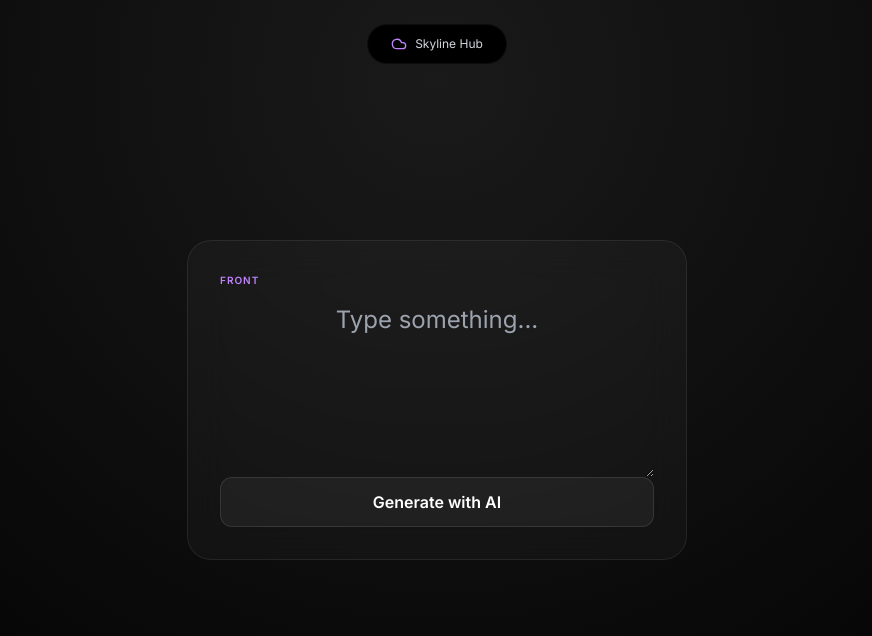
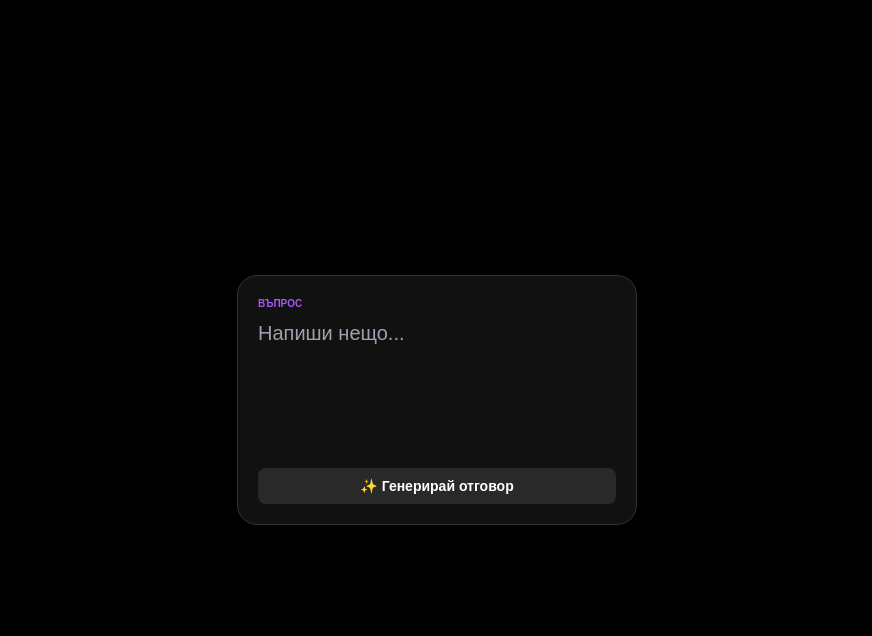
Before and after one commit to B0b4eto/stidyspace2, a plain HTML site: page Flashcardcreate.html in a window 1280 px wide. Shown: the whole page, without its empty margins (203-1075 px from the left). Drawn offline with nearby package versions, Linux system fonts and the light colour scheme.

Commit message:
Refactor Flashcard HTML structure and styles

```diff
--- a/Flashcardcreate.html
+++ b/Flashcardcreate.html
@@ -2,102 +2,70 @@
 <html lang="bg">
 <head>
     <meta charset="UTF-8">
-    <meta name="viewport" content="width=device-width, initial-scale=1.0">
-    <title>Skyline Flashcard Studio</title>
+    <title>Skyline Studio</title>
     <script src="https://cdn.tailwindcss.com"></script>
-    <script src="https://unpkg.com/lucide@latest"></script>
     <script src="https://cdn.jsdelivr.net/npm/@supabase/supabase-js@2"></script>
-    <link href="https://fonts.googleapis.com/css2?family=Inter:wght@300;400;600&display=swap" rel="stylesheet">
     <style>
-        body { font-family: 'Inter', sans-serif; background: radial-gradient(circle at 50% 10%, #1a1a1a 0%, #000000 100%); height: 100vh; overflow: hidden; color: white; display: flex; flex-direction: column; align-items: center; }
-        .glass { background: rgba(255, 255, 255, 0.03); backdrop-filter: blur(20px); border: 1px solid rgba(255, 255, 255, 0.08); }
-        #skyline-island { transition: all 0.6s cubic-bezier(0.16, 1, 0.3, 1); z-index: 50; }
-        #skyline-island.expanded { width: 380px !important; height: 260px !important; border-radius: 28px !important; background: rgba(15, 15, 15, 0.95); }
-        .stage { perspective: 1200px; }
-        .flashcard { transform-style: preserve-3d; transition: transform 0.8s cubic-bezier(0.34, 1.56, 0.64, 1); cursor: pointer; }
-        .flashcard.flipped { transform: rotateY(180deg); }
-        .face { backface-visibility: hidden; position: absolute; inset: 0; border-radius: 24px; padding: 2rem; }
-        .back { transform: rotateY(180deg); }
+        body { background: #000; color: white; display: flex; align-items: center; justify-content: center; height: 100vh; font-family: sans-serif; }
+        .card { width: 400px; height: 250px; position: relative; cursor: pointer; transition: transform 0.6s; transform-style: preserve-3d; }
+        .card.flipped { transform: rotateY(180deg); }
+        .face { position: absolute; width: 100%; height: 100%; backface-visibility: hidden; border-radius: 20px; padding: 20px; border: 1px solid #333; background: #111; display: flex; flex-direction: column; }
+        .back { transform: rotateY(180deg); background: #050505; border-color: #a855f7; }
     </style>
 </head>
 <body>
 
-    <div id="skyline-island" class="fixed top-6 h-[40px] w-[140px] bg-black rounded-full flex items-center justify-center cursor-pointer border border-white/5">
-        <div class="island-closed flex items-center gap-2 text-xs font-medium text-gray-300">
-            <i data-lucide="cloud" class="w-4 h-4 text-purple-400"></i> Skyline Hub
+    <div class="card" id="fcard" onclick="this.classList.toggle('flipped')">
+        <div class="face front">
+            <span class="text-[10px] text-purple-500 font-bold mb-2">ВЪПРОС</span>
+            <textarea id="q" class="bg-transparent border-none text-xl outline-none flex-1 resize-none" placeholder="Напиши нещо..." onclick="event.stopPropagation()"></textarea>
+            <button onclick="askAI(event)" id="aiBtn" class="bg-white/10 hover:bg-white/20 p-2 rounded-lg text-sm font-bold transition-all">✨ Генерирай отговор</button>
         </div>
-        <div class="island-expanded hidden w-full h-full p-5 opacity-0 flex flex-col">
-            <div class="text-sm font-bold border-b border-white/10 pb-2 mb-2">Library</div>
-            <div id="file-list" class="flex-1 overflow-y-auto text-xs text-gray-400">Drop files here...</div>
-        </div>
-    </div>
-
-    <div class="stage flex-1 flex items-center justify-center w-full">
-        <div id="card" class="flashcard w-[500px] h-[320px] relative">
-            <div class="face front glass flex flex-col justify-between">
-                <div class="text-[10px] font-bold text-purple-400 uppercase tracking-widest">Front</div>
-                <textarea id="front-in" class="bg-transparent border-none outline-none text-2xl text-center flex-1 mt-4" placeholder="Type something..."></textarea>
-                <button id="ai-gen" class="w-full py-3 rounded-xl bg-white/5 border border-white/10 hover:bg-white/10 transition-all font-bold">Generate with AI</button>
-            </div>
-            <div class="face back glass flex flex-col justify-between bg-black/80">
-                <div class="text-[10px] font-bold text-green-400 uppercase tracking-widest">Answer</div>
-                <textarea id="back-out" class="bg-transparent border-none outline-none text-lg text-center flex-1 mt-4"></textarea>
-                <button onclick="saveToSupabase()" class="w-full py-2 bg-green-500/20 rounded-lg text-xs font-bold uppercase">Save Card</button>
-            </div>
+        <div class="face back">
+            <span class="text-[10px] text-green-500 font-bold mb-2">ОТГОВОР</span>
+            <textarea id="a" class="bg-transparent border-none text-lg outline-none flex-1 resize-none" onclick="event.stopPropagation()"></textarea>
+            <button onclick="save(event)" class="bg-purple-600 p-2 rounded-lg text-sm font-bold">💾 Запази в Supabase</button>
         </div>
     </div>
 
     <script>
-        // Коректна инициализация БЕЗ конфликти
-        const S_URL = "https://zfqpfhtbpfdudbpqzbbg.supabase.co";
-        const S_KEY = "eyJhbGciOiJIUzI1NiIsInR5cCI6IkpXVCJ9.eyJpc3MiOiJzdXBhYmFzZSIsInJlZiI6InpmcXBmaHRicGZkdWRicHF6YmJnIiwicm9sZSI6ImFub24iLCJpYXQiOjE3NjgyOTQ5NzQsImV4cCI6MjA4Mzg3MDk3NH0.QnmNeFn9LX9ZIc-bINH_4DNKFeJj9LCYU7QF5ZwfaDE";
-        const supabaseClient = window.supabase.createClient(S_URL, S_KEY); // Променено име
+        // Използваме 'sbClient', за да няма конфликт с името на библиотеката
+        const sbClient = window.supabase.createClient("https://zfqpfhtbpfdudbpqzbbg.supabase.co", "eyJhbGciOiJIUzI1NiIsInR5cCI6IkpXVCJ9.eyJpc3MiOiJzdXBhYmFzZSIsInJlZiI6InpmcXBmaHRicGZkdWRicHF6YmJnIiwicm9sZSI6ImFub24iLCJpYXQiOjE3NjgyOTQ5NzQsImV4cCI6MjA4Mzg3MDk3NH0.QnmNeFn9LX9ZIc-bINH_4DNKFeJj9LCYU7QF5ZwfaDE");
 
-        const WORKER_URL = "https://curly-mountain-4c28.boy05geo.workers.dev"; //
+        async function askAI(e) {
+            e.stopPropagation();
+            const btn = document.getElementById('aiBtn');
+            const prompt = document.getElementById('q').value;
+            if(!prompt) return alert("Първо напиши въпрос!");
 
-        lucide.createIcons();
-
-        // Анимация на картата
-        const cardEl = document.getElementById('card');
-        cardEl.addEventListener('dblclick', () => cardEl.classList.toggle('flipped'));
-
-        // AI Генериране
-        document.getElementById('ai-gen').addEventListener('click', async (e) => {
-            e.stopPropagation();
-            const prompt = document.getElementById('front-in').value;
-            if(!prompt) return alert("Write something!");
+            btn.innerText = "Мисли...";
+            btn.disabled = true;
 
             try {
-                const res = await fetch(WORKER_URL, {
+                const res = await fetch("https://curly-mountain-4c28.boy05geo.workers.dev", {
                     method: 'POST',
                     headers: { 'Content-Type': 'application/json' },
-                    body: JSON.stringify({ prompt: prompt, model: "llama-3.2-11b-vision-preview" }) //
+                    body: JSON.stringify({ prompt: prompt })
                 });
                 const data = await res.json();
-                document.getElementById('back-out').value = data.answer || data.result || data.text; // Поддръжка на различни формати
-                cardEl.classList.add('flipped');
+                document.getElementById('a').value = data.answer; //
+                document.getElementById('fcard').classList.add('flipped');
             } catch (err) {
-                alert("AI Error: Check CORS in Worker!");
+                alert("Грешка при връзката с AI. Провери кода на Worker-а!");
+            } finally {
+                btn.innerText = "✨ Генерирай отговор";
+                btn.disabled = false;
             }
-        });
-
-        // Запис в Supabase
-        async function saveToSupabase() {
-            const front = document.getElementById('front-in').value;
-            const back = document.getElementById('back-out').value;
-            const { error } = await supabaseClient.from('cards').insert([{ front, back }]); //
-            if(!error) alert("Saved to Supabase!");
-            else alert("Error: Have you created the 'cards' table?");
         }
 
-        // Капсула анимация
-        const island = document.getElementById('skyline-island');
-        island.addEventListener('click', () => {
-            island.classList.toggle('expanded');
-            const exp = island.querySelector('.island-expanded');
-            exp.classList.toggle('hidden');
-            exp.style.opacity = island.classList.contains('expanded') ? '1' : '0';
-        });
+        async function save(e) {
+            e.stopPropagation();
+            const q = document.getElementById('q').value;
+            const a = document.getElementById('a').value;
+            const { error } = await sbClient.from('cards').insert([{ front: q, back: a }]);
+            if(!error) alert("Успешно запазено!");
+            else alert("Грешка: Провери дали имаш таблица 'cards' в Supabase!");
+        }
     </script>
 </body>
 </html>
```
